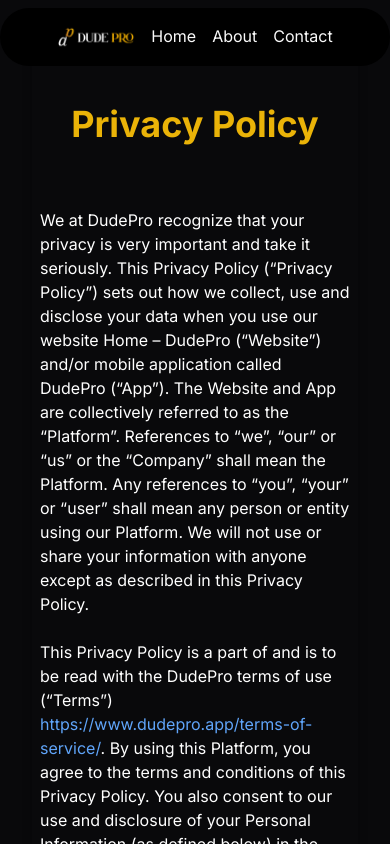
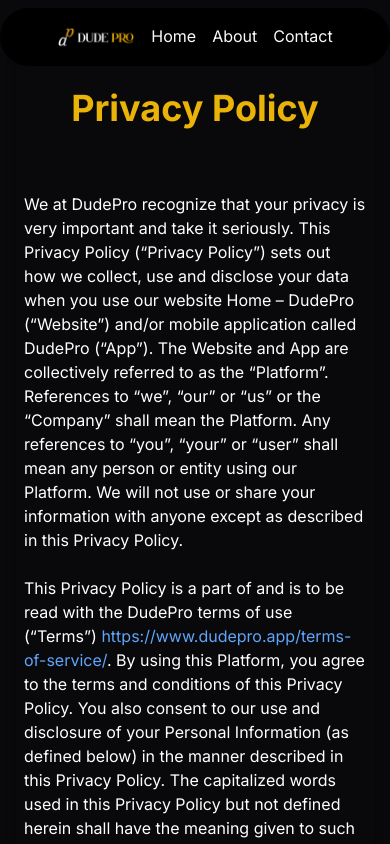
Before and after one commit to vigneshrintu/BroChill-Internship, a Next.js app: page /PrivacyPolicy in a window 390 px wide. Shown: the top 844 px of the page. Built offline with nearby package versions, Linux system fonts and the light colour scheme.

Commit message:
fixed responsive issue

```diff
--- a/app/PrivacyPolicy/page.tsx
+++ b/app/PrivacyPolicy/page.tsx
@@ -4,7 +4,7 @@
 
 const Policy = () => {
   return (
-    <main className="container mx-auto p-8">
+    <main className="container mx-auto p-4">
       <Header />
       <div className="bg-black-100 text-white p-2 rounded-lg shadow-lg">
         <h1 className="text-4xl font-bold mb-16 mt-16 text-center text-yellow-500">Privacy Policy</h1>
--- a/app/TermsofService/page.tsx
+++ b/app/TermsofService/page.tsx
@@ -3,7 +3,7 @@
 
 const Terms = () => {
   return (
-    <main className="relative flex justify-center items-center flex-col overflow-visible mx-auto sm:px-10 px-5">
+    <main className="relative flex justify-center items-center flex-col overflow-visible mx-auto sm:px-4 px-4">
       <Header />
 
       <div className="mt-28 mb-8 mx-auto h-full w-full block">
```
